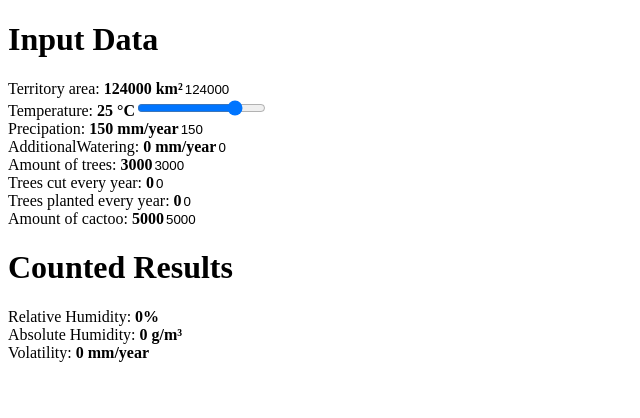
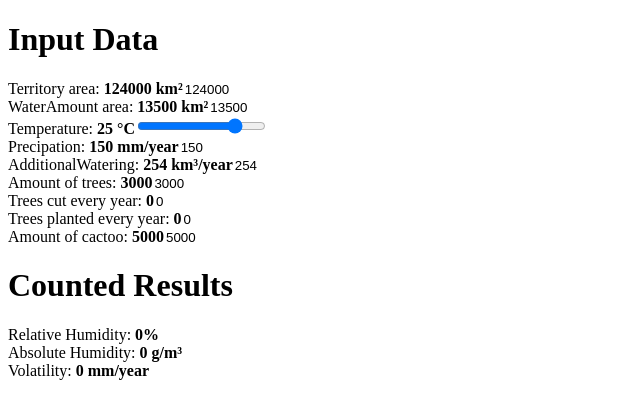
Before and after one commit to Unerty/desertification, a Gatsby site: page / in a window 1280 px wide. Shown: the whole page, without its empty margins (0-640 px from the left). Built offline with nearby package versions, Linux system fonts and the light colour scheme; Gatsby itself is replaced by a stand-in of ours.

Commit message:
Add WaterAmountInput

```diff
--- a/src/components/inputs/AdditionalWateringInput.tsx
+++ b/src/components/inputs/AdditionalWateringInput.tsx
@@ -8,9 +8,9 @@ interface IProps {
 
 const AdditionalWateringInput = (props: IProps) =>
   <div className={"rounded card water-color"}>
-    <span>AdditionalWatering: <strong> {props.additionalWatering} mm/year</strong></span>
+    <span>AdditionalWatering: <strong> {props.additionalWatering} km³/year</strong></span>
     <input style={{ borderStyle: "unset", borderRadius: "10px" }}
-           type="number" id="additionalWateringSelector" name="additionalWateringSelector" min="0" max="2000000" step="1000" value={props.additionalWatering}
+           type="number" id="additionalWateringSelector" name="additionalWateringSelector" min="0" max="20000" step="1" value={props.additionalWatering}
            onInput={(event) => props.onInput(event)}
            onChange={(event) => props.onInput(event)}
     />
--- /dev/null
+++ b/src/components/inputs/WaterAmountInput.tsx
@@ -0,0 +1,19 @@
+import * as React from "react";
+
+interface IProps {
+  waterAmount: number;
+  onInput: (event: any) => void;
+
+}
+
+const WaterAmountInput = (props: IProps) =>
+  <div className={"rounded card water-color"}>
+    <span>WaterAmount area: <strong> {props.waterAmount} km²</strong></span>
+    <input style={{ borderStyle: "unset", borderRadius: "10px" }}
+           type="number" id="waterAmountSelector" name="waterAmountSelector" min="0" max="2000000" step="1" value={props.waterAmount}
+           onInput={(event) => props.onInput(event)}
+           onChange={(event) => props.onInput(event)}
+    />
+  </div>;
+
+export default WaterAmountInput;
--- a/src/functions.ts
+++ b/src/functions.ts
@@ -1,4 +1,6 @@
 import table from "./saturationVaporDensityTable";
+
+const WATER_VAPORIZES_PER_YEAR_PER_ONEM2_WHEN_30DEGREES = 1507752; // grams per year when 30 degrees
 
 export const saturationVaporDensity = (temperature: number) => { // for example, temperature = 58.2
   if (table.has(temperature)) {
@@ -6,5 +8,9 @@ export const saturationVaporDensity = (temperature: number) => { // for example,
   } else {
     console.log(`Temperature: ${temperature}, SVD: ${table.get(Math.floor(temperature))}`);
     return table.get(Math.floor(temperature));
-    }
+  }
 };
+
+export const waterVaporizingCoefficient = (temperature: number) => { // how much water is vaporized per 1 km2 per year depending on the temperature
+  return (temperature >= 0) ? (WATER_VAPORIZES_PER_YEAR_PER_ONEM2_WHEN_30DEGREES * saturationVaporDensity(temperature))*1000000 / 30.3 : (WATER_VAPORIZES_PER_YEAR_PER_ONEM2_WHEN_30DEGREES * saturationVaporDensity(temperature))/(30.3)
+};
--- a/src/pages/index.tsx
+++ b/src/pages/index.tsx
@@ -1,7 +1,11 @@
 // https://cyberleninka.ru/article/n/dnevnoy-rashod-vody-na-transpiratsiyu-tselym-drevesnym-rasteniem
+// https://studfile.net/preview/5707905/page:3/ - about volatility
+// http://sun.tsu.ru/mminfo/000063105/274/image/274-136.pdf and http://www.kovas.ru/pdf1/40.pdf about water vaporizing
+// (0.172*24*365.25)*1000
+
 
 import * as React from "react";
-import { saturationVaporDensity } from "../functions";
+import { saturationVaporDensity, waterVaporizingCoefficient } from "../functions";
 import TemperatureInput from "../components/inputs/TemperatureInput";
 import TerritoryInput from "../components/inputs/TerritoryInput";
 import TreeAmountInput from "../components/inputs/TreeAmountInput";
@@ -13,8 +17,13 @@ import AdditionalWateringInput from "../components/inputs/AdditionalWateringInpu
 import RelativeHumidity from "../components/countedResults/RelativeHumidity";
 import AbsoluteHumidity from "../components/countedResults/AbsoluteHumidity";
 import Volatility from "../components/countedResults/Volatility";
+import WaterAmountInput from "../components/inputs/WaterAmountInput";
 
-const CACTOO_VAPORIZES = 2750; // liters per year per gektar
+const CACTOO_VAPORIZES_PER_YEAR = 6000; // grams per year https://books.google.com.ua/books?id=cgo0ukOa_gIC&pg=PA9&lpg=PA9&dq=%D1%81%D0%BA%D0%BE%D0%BB%D1%8C%D0%BA%D0%BE+%D0%BA%D0%B0%D0%BA%D1%82%D1%83%D1%81%D0%BE%D0%B2+%D0%B2+%D0%BE%D0%B4%D0%BD%D0%BE%D0%B9+%D0%BF%D1%83%D1%81%D1%82%D1%8B%D0%BD%D0%B5&source=bl&ots=6FQXLOTKi6&sig=ACfU3U3f1b84bYd4NhgYaQFfiwywuMDKxQ&hl=ru&sa=X&ved=2ahUKEwid-7aZ2O3pAhWnk4sKHcG3BW8Q6AEwBXoECAkQAQ#v=onepage&q=%D0%B8%D1%81%D0%BF%D0%B0%D1%80%D1%8F%D0%B5%D1%82%20%D0%BA%D0%B0%D0%BA%D1%82%D1%83%D1%81&f=false
+const TREE_VAPORIZES_PER_DAY = 400000; //grams per day https://cyberleninka.ru/article/n/dnevnoy-rashod-vody-na-transpiratsiyu-tselym-drevesnym-rasteniem
+const CLOUD_HEIGHT = 5000; // meters https://public.wmo.int/ru/%D0%B2%D1%81%D0%B5%D0%BC%D0%B8%D1%80%D0%BD%D1%8B%D0%B9-%D0%BC%D0%B5%D1%82%D0%B5%D0%BE%D1%80%D0%BE%D0%BB%D0%BE%D0%B3%D0%B8%D1%87%D0%B5%D1%81%D0%BA%D0%B8%D0%B9-%D0%B4%D0%B5%D0%BD%D1%8C-2017-%D0%B3/%D0%BA%D0%BB%D0%B0%D1%81%D1%81%D0%B8%D1%84%D0%B8%D0%BA%D0%B0%D1%86%D0%B8%D1%8F-%D0%BE%D0%B1%D0%BB%D0%B0%D0%BA%D0%BE%D0%B2#:~:text=%D0%9E%D1%81%D0%BD%D0%BE%D0%B2%D0%B0%D0%BD%D0%B8%D0%B5%20%D0%BE%D0%B1%D0%BB%D0%B0%D0%BA%D0%BE%D0%B2%20%D0%B2%D0%B5%D1%80%D1%85%D0%BD%D0%B5%D0%B3%D0%BE%20%D1%8F%D1%80%D1%83%D1%81%D0%B0%2C%20%D0%BA%D0%B0%D0%BA,%D0%BC%D0%B5%D1%82%D1%80%D0%BE%D0%B2%20(6%20500%20%D1%84%D1%83%D1%82%D0%BE%D0%B2).
+const DESERT_HUMIDIFICATION_INDEX = 0.15; // something is a desert if (precipation + extra water) / volatility < 0.15 https://ru.wikipedia.org/wiki/%D0%9F%D1%83%D1%81%D1%82%D1%8B%D0%BD%D1%8F
+const VOLGA_RIVER_YEARLY_WATERFLOW = 254; // km3/year (8060 m3/sec) https://ru.wikipedia.org/wiki/%D0%A1%D0%BF%D0%B8%D1%81%D0%BE%D0%BA_%D1%80%D0%B5%D0%BA_%D0%BF%D0%BE_%D0%BF%D0%BE%D0%BB%D0%BD%D0%BE%D0%B2%D0%BE%D0%B4%D0%BD%D0%BE%D1%81%D1%82%D0%B8
 
 interface IProps {
 }
@@ -27,6 +36,7 @@ interface IState {
   treePlanting: number; // INPUT Trees planted per year
   cactooAmount: number; // INPUT Amount of trees on the territory
   precipation: number; // INPUT Measured in mm. Sahara: 25-200, Kalahari: 100-500, Atakama: 25
+  waterAmount: number // INPUT Measured in square kilometres
   additionalWatering: number; // INPUT Measured in mm. Is added to precipation. May be a river or whatever
   relativeHumidity: number; // absoluteHumidity/saturationVaporDensity
   volatility: number; // How much humidity (in mm) is able to vaporize from all the surface
@@ -45,14 +55,15 @@ export default class extends React.Component<IProps, IState> {
       treePlanting: 0,
       cactooAmount: 5000,
       precipation: 150,
-      additionalWatering: 0,
+      additionalWatering: VOLGA_RIVER_YEARLY_WATERFLOW,
+      waterAmount: 13500,
       relativeHumidity: 0, // non-input
       volatility: 0, // non-input
       absoluteHumidity: 0 // non-input
     };
   }
 
-  countAbsoluteHumidity = async (): Promise<number> => await (this.state.treeAmount * 365.25 + this.state.cactooAmount * 365.25) / this.state.territory; // ((treeAmount * daysInYear * howMuchEachTreeVaporizesPerDayInGrams) + (same for cactoo)) / (height * SQkmToSQmetersCoefficient * desertTerritory)
+  countAbsoluteHumidity = async (): Promise<number> => await (this.state.treeAmount * TREE_VAPORIZES_PER_DAY/CLOUD_HEIGHT * 365.25  + this.state.cactooAmount * CACTOO_VAPORIZES_PER_YEAR/CLOUD_HEIGHT) / (this.state.territory*CLOUD_HEIGHT); // ((treeAmount * daysInYear * howMuchEachTreeVaporizesPerDayInGrams) + (same for cactoo)) / (height * SQkmToSQmetersCoefficient * desertTerritory)
 
   countRelativeHumidity = async (): Promise<number> => await (await this.countAbsoluteHumidity() / saturationVaporDensity(this.state.averageTemperature)); // https://www.yaklass.ru/p/fizika/8-klass/izmenenie-sostoianiia-veshchestva-141552/otnositelnaia-vlazhnost-vozdukha-i-ee-izmerenie-189576/re-18d24d91-b778-4262-983f-4e1101acae16
 
@@ -74,8 +85,10 @@ export default class extends React.Component<IProps, IState> {
     this.setAbsoluteHumidity().then(this.setRelativeHumidity).then(this.setVolatility).then(this.setRelativeHumidity).then(this.setAbsoluteHumidity);
   };
 
+  countWaterIncome = async (): Promise<number> => await (this.state.precipation + (1000 * (this.state.additionalWatering / this.state.territory)));
 
   public render() {
+    console.log(waterVaporizingCoefficient(30));
     return (
       <div>
         <h1>Input Data</h1>
@@ -83,6 +96,11 @@ export default class extends React.Component<IProps, IState> {
           <TerritoryInput territory={this.state.territory}
                           onInput={(event: any) => {
                             this.setState({ territory: Number(event.target.value) });
+                            this.setCountedResults();
+                          }}/>
+          <WaterAmountInput waterAmount={this.state.waterAmount}
+                          onInput={(event: any) => {
+                            this.setState({ waterAmount: Number(event.target.value) });
                             this.setCountedResults();
                           }}/>
           <TemperatureInput temperature={this.state.averageTemperature}
```
